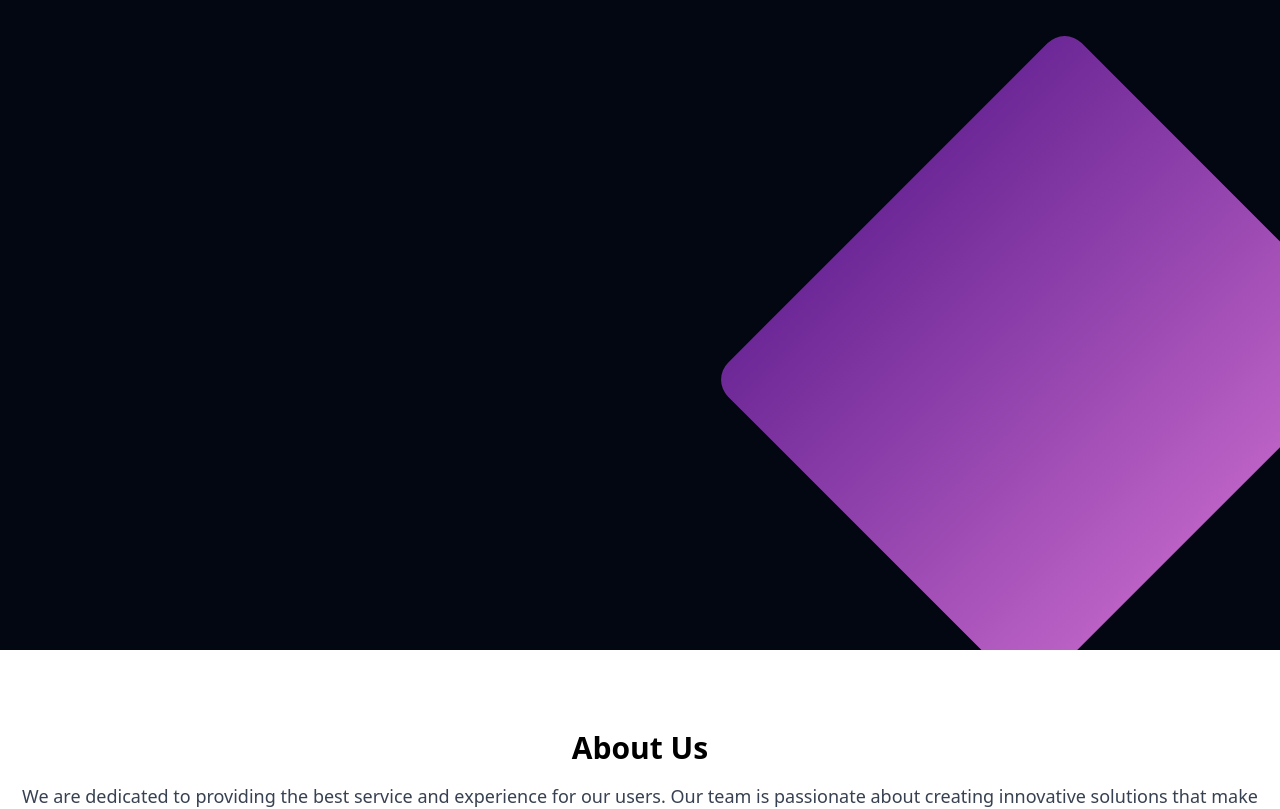
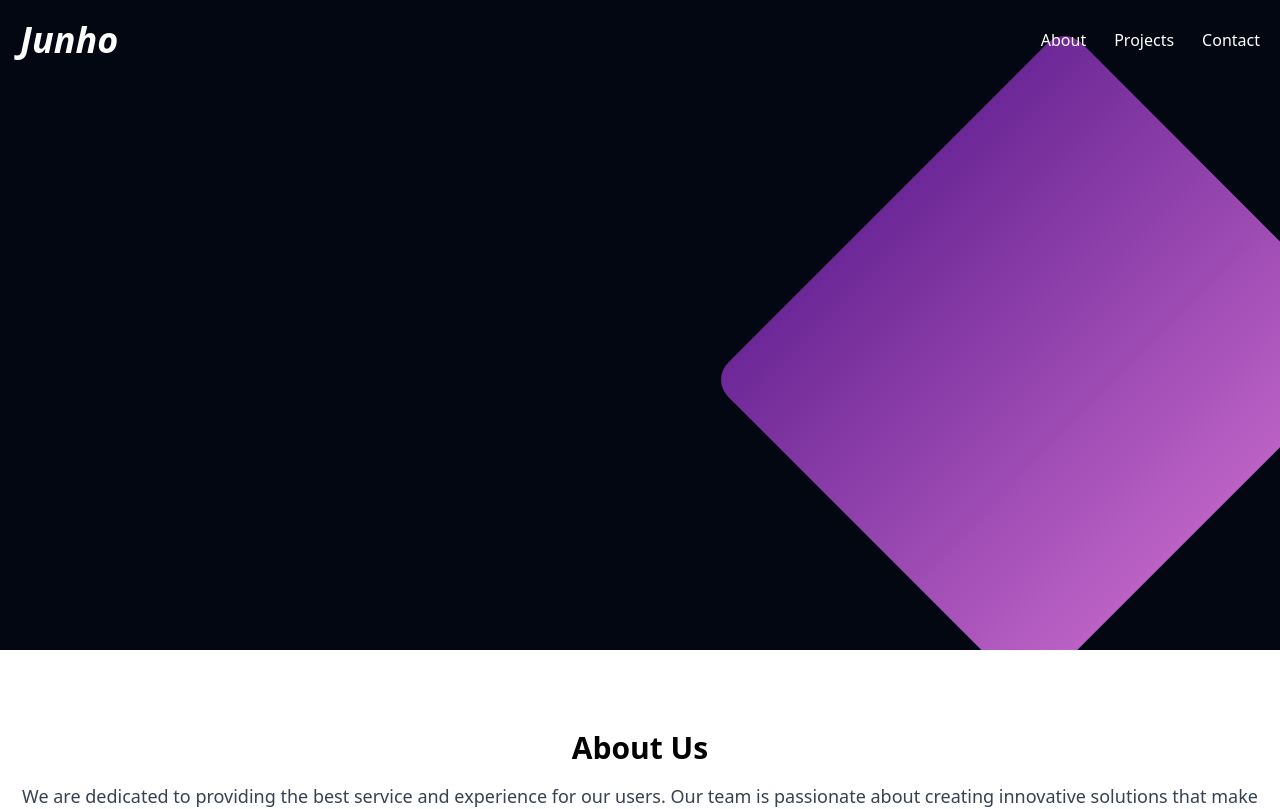
Before and after one commit to JunhoRS/my-portfolio, a React (Vite) app: page / in a window 1280 px wide. Shown: the top 809 px of the page. Built offline with nearby package versions, Linux system fonts and the light colour scheme.

Commit message:
agregar el nombre del Navbar

```diff
--- a/src/components/Hero.jsx
+++ b/src/components/Hero.jsx
@@ -2,13 +2,13 @@ import React from "react";
 import Navbar from "./Navbar";
 
 export default function Hero() {
-  <Navbar />
   return (
     <div className="relative overflow-hidden min-h-[550px] sm:min-h-[650px] flex flex-col items-center">
       <div
         className="h-[500px] w-[450px] bg-gradient-to-r from-[#6d2897] to-[#bb61c5] absolute
         transform rotate-45 z-0 right-2 top-28 rounded-3xl"
       ></div>
+      <Navbar />
     </div>
   );
 }
--- a/src/components/Navbar.jsx
+++ b/src/components/Navbar.jsx
@@ -16,7 +16,7 @@ export default function Navbar() {
       <div className="container mx-auto flex items-center justify-between p-5">
         {/* LOGO */}
         <a className="text-4xl font-bold italic text-white" href="#">
-          yPortfolio
+          Junho
         </a>
 
         {/* Mobile Menu Toggle */}
```
